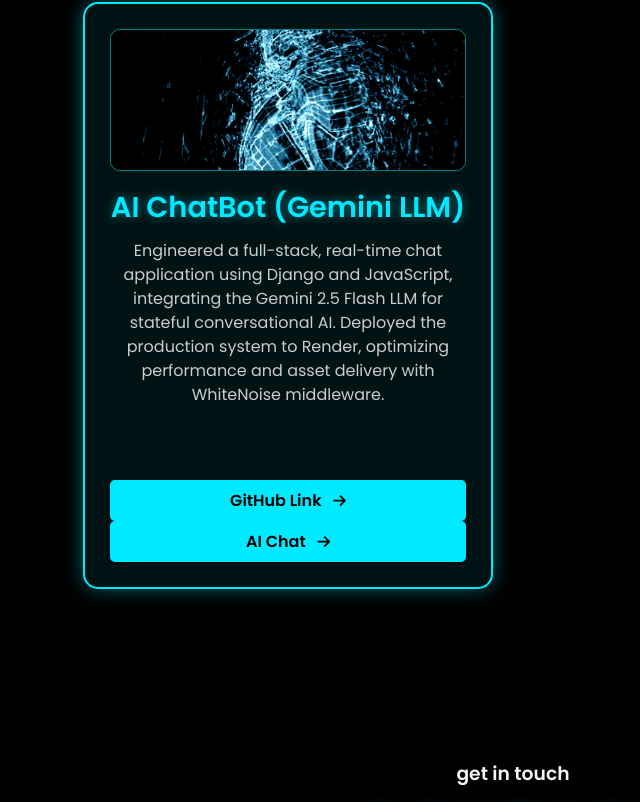
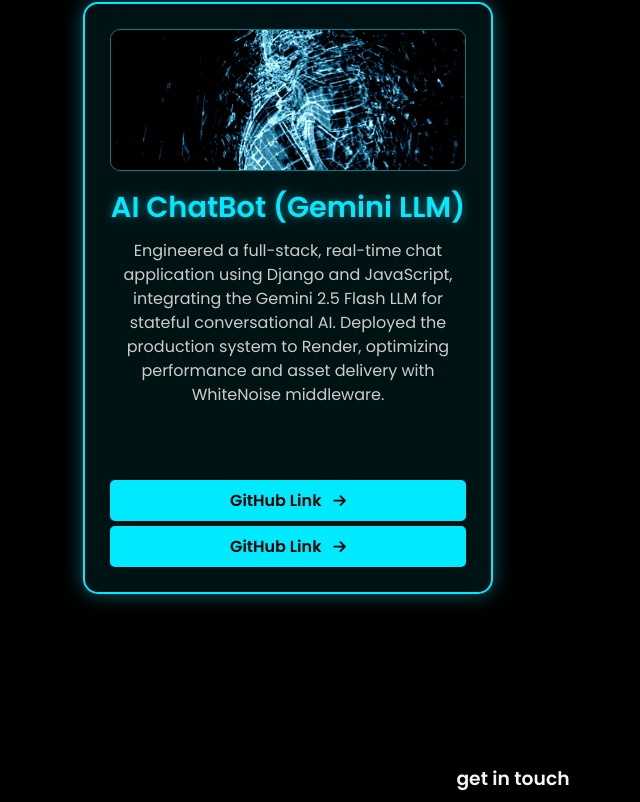
Before and after one commit to Rahul-Tech-7/My_Port, a plain HTML site: page index.html in a window 1280 px wide. Shown: the part 6922-7724 px from the top of the page, without its empty margins (127-767 px from the left). Drawn offline with nearby package versions, Linux system fonts and the light colour scheme.

Commit message:
index.html

```diff
--- a/index.html
+++ b/index.html
@@ -397,8 +397,7 @@
                         <p>Engineered a full-stack, real-time chat application using Django and JavaScript, integrating the Gemini 2.5 Flash LLM for stateful conversational AI. Deployed the production system to Render, optimizing performance and asset delivery with WhiteNoise middleware.
                         </p>
                         <a href="https://github.com/Rahul-Tech-7/AI_Bot.git" target="_blank" class="project-link"> GitHub Link <i class="fa-solid fa-arrow-right"></i></a>
-                        <a href="https://github.com/Rahul-Tech-7/AI_Bot.git" target="_blank" class="project-link"> AI Chat <i class="fa-solid fa-arrow-right"></i></a>
-                    </div>
+                        <a style="margin-top: 5px;" href="https://github.com/Rahul-Tech-7/AI_Bot.git" target="_blank" class="project-link"> GitHub Link <i class="fa-solid fa-arrow-right"></i></a>
                 </div>
             </div>
         </div>
```
